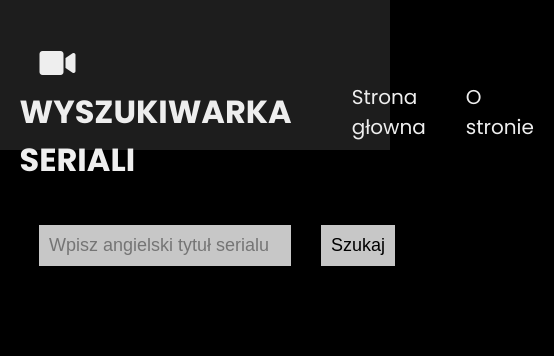
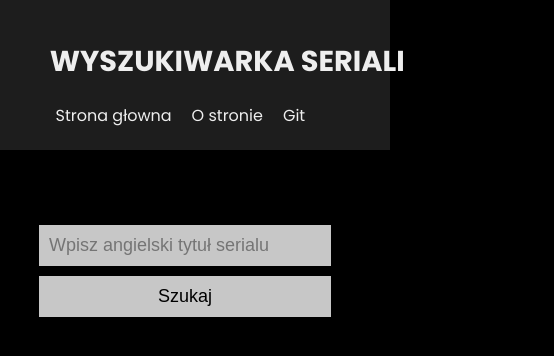
Before and after one commit to danielsuszek/movie-list, a React (Create React App) app: page / in a window 390 px wide. Shown: the top 356 px of the page, 554 px wide, since content can reach past the window. Built offline with nearby package versions, Linux system fonts and the light colour scheme.

Commit message:
Add RWD to homepage

```diff
--- a/src/components/Header.jsx
+++ b/src/components/Header.jsx
@@ -10,8 +10,7 @@ const Header = () => {
         <div className={classes.header__content__logo}>
           <h3>
             <Link to="/">
-              <i className="fas fa-video"></i> WYSZUKIWARKA SERIALI
-              <i className="fal fa-times-square"></i>
+              <i className="fas fa-video"></i>&nbsp;<span>WYSZUKIWARKA</span>&nbsp;<span>SERIALI</span>
             </Link>
           </h3>
         </div>
@@ -28,6 +27,11 @@ const Header = () => {
                 O stronie
               </Link>
             </li>
+            <li>
+              <Link to="/about">
+                Git
+              </Link>
+            </li>
           </ul>
         </nav>
       </div>
--- a/src/components/Header.module.scss
+++ b/src/components/Header.module.scss
@@ -1,24 +1,23 @@
 @import '../sass/main-import.scss';
 
 .header {
-  margin: auto 0;
   padding: 40px 0;
   height: $headerHeight;
   // width: 100vw;
   background-color: $dark;
   color: $light;
-  padding-left: 5%;
+  padding-left: 4%;
   &__content {
     display: flex;
     justify-content: space-between;
     align-items: center;
     &__logo {
+      display: flex;
       h3 a {
-        padding: 20px;
-        font-size: 2rem;
+        padding: 18px;
+        font-size: 1.8rem;
         font-weight: bold;
         color: $light;
-
         &:hover {
           text-decoration: underline;
         }
@@ -30,10 +29,10 @@
         display: flex;
         list-style: none;
         li {
-          padding: 20px;
+          padding: 20px 20px 20px 0;
           a {
             color: inherit;
-            font-size: 20px;
+            font-size: 1rem;
           }
         }
       }
@@ -41,3 +40,21 @@
     }
   }
 }
+
+@media only screen and (max-device-width: 992px) {
+  .header {
+    &__content {
+      justify-content:start ;
+      align-items: center;
+      flex-wrap: wrap;
+    }
+    &__content__logo {
+      h3 {
+        padding-left: 10px;
+      }
+      i {
+      display: none;
+      }
+    }
+  }
+}
--- a/src/components/Searchbar.module.scss
+++ b/src/components/Searchbar.module.scss
@@ -33,7 +33,7 @@
   }
 }
 
-@media only screen and (max-device-width: 768px) {
+@media only screen and (max-device-width: 992px) {
   .searchbar {
     form {
       flex-direction: column;
```
